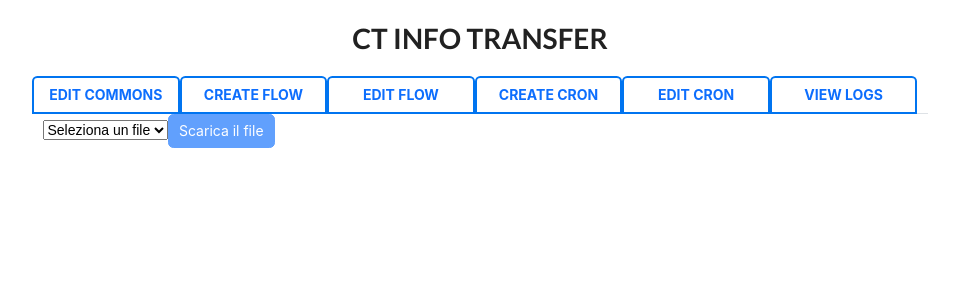
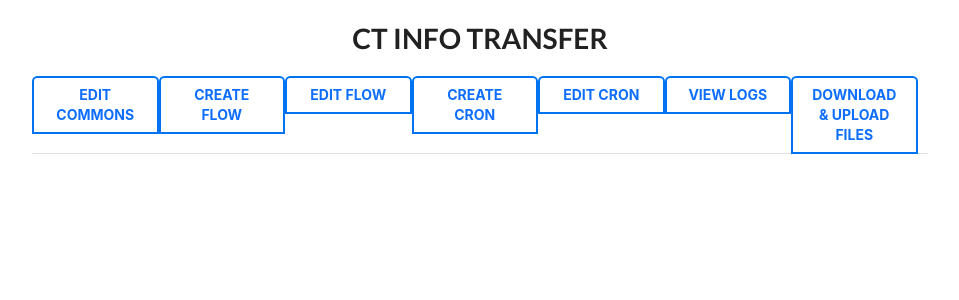
Before and after one commit to agalt2802/Env-Editor, a React (Create React App) app: page / in a window 1280 px wide. Shown: the top 300 px of the page, without its empty margins (160-1119 px from the left). Built offline with nearby package versions, Linux system fonts and the light colour scheme.

Commit message:
added new page for DownloadUploadButton

```diff
--- a/src/components/Home.js
+++ b/src/components/Home.js
@@ -52,6 +52,9 @@ function Home() {
           <Nav.Item>
             <Nav.Link eventKey={"ViewLogs"}  >VIEW LOGS</Nav.Link>
           </Nav.Item>
+          <Nav.Item>
+            <Nav.Link eventKey={"DownloadUploadFile"}  >DOWNLOAD & UPLOAD FILES</Nav.Link>
+          </Nav.Item>
         </Nav>
       </Row>
       <Row>
@@ -67,13 +70,12 @@ function Home() {
         <EditCron/>
       ) : selectedComponent === "ViewLogs" ? (
         <ViewLogs/>
-      )
+      ) : selectedComponent === "DownloadUploadFile" ? (
+        <DownloadButton />
+        )
       : (
         <div className="home"></div>
       )}
-      </Row>
-      <Row>
-        <DownloadButton/>
       </Row>
     </Container>
   );
```
